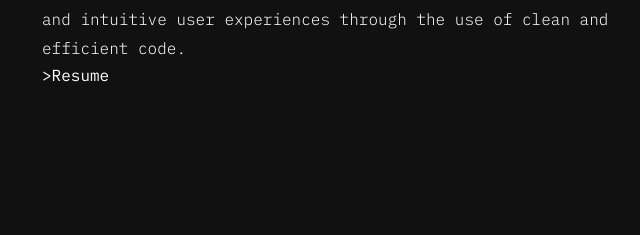
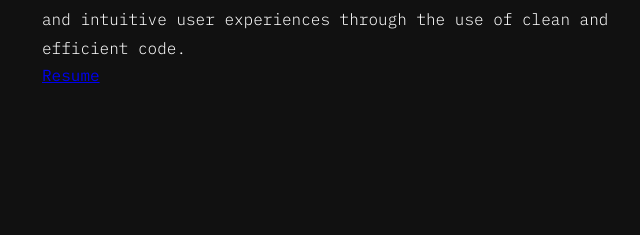
Before and after one commit to Alwinphilip0105/Alwinphilip0105.github.io, a plain HTML site: page index.html in a window 1280 px wide. Shown: the part 512-747 px from the top of the page, 28-668 px from the left. Drawn offline with Linux system fonts and the light colour scheme; a script that the page names is missing.

Commit message:
Update index.html

```diff
--- a/index.html
+++ b/index.html
@@ -70,9 +70,8 @@
                 </h1>
                 <p class="header__msg">As a software developer, my passion lies in creating beautiful and intuitive
                     user experiences through the use of clean and efficient code.</p>
-                 <!--<a href="assets/Alwin__Resume.pdf">Resume</a>-->
-                 <a <iframe src="https://docs.google.com/gview?url= https://github.com/Alwinphilip0105/Alwinphilip0105.github.io/blob/main/assets/Alwin__Resume.pdf &embedded=true" style="width:100%; height:100%;" frameborder="0"></iframe>>Resume</a>
-  </body>
+                 <!---->
+                 <a href="https://docs.google.com/gview?url= https://github.com/Alwinphilip0105/Alwinphilip0105.github.io/blob/main/assets/Alwin__Resume.pdf &embedded=true" style="width:100%; height:100%;"">Resume</a>
 </html>
 
             </div>
```
